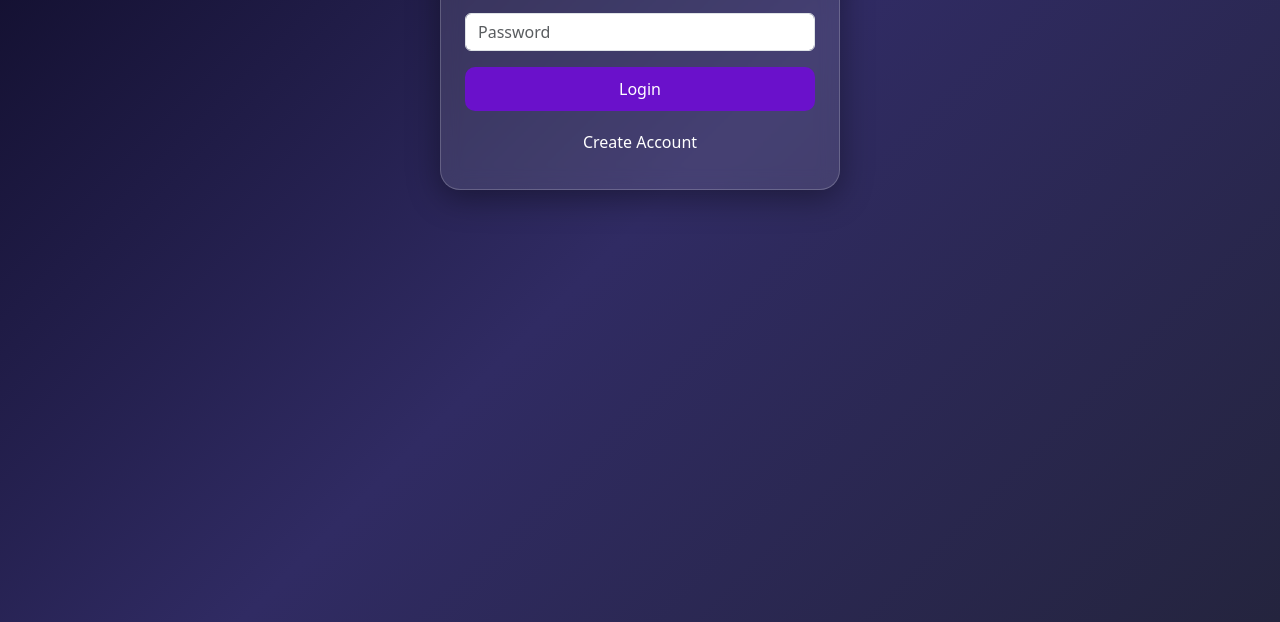
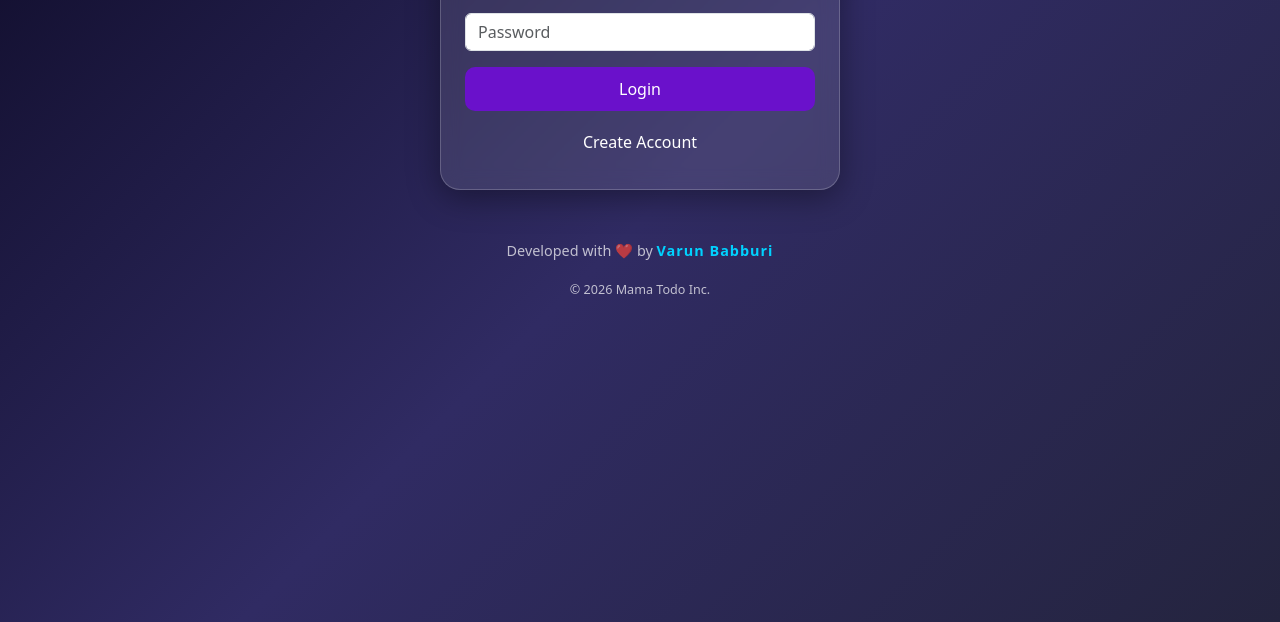
Before and after one commit to VarunBabburi/my-todo-app, a website: page index.html in a window 1280 px wide. Shown: the part 178-800 px from the top of the page. Drawn offline with nearby package versions, Linux system fonts and the light colour scheme.

Commit message:
credit goes to varun

```diff
--- a/index.html
+++ b/index.html
@@ -21,7 +21,10 @@
             </div>
             <button onclick="login()" class="btn btn-primary-custom w-100 mb-2">Login</button>
             <button onclick="signup()" class="btn btn-outline-custom w-100">Create Account</button>
+
         </div>
+
+
     </div>
 
     <div id="app-section" class="container" style="display: none;">
@@ -75,5 +78,9 @@
     </div>
 
     <script src="script.js"></script>
+    <footer class="app-footer">
+    <p>Developed with ❤️ by <strong>Varun Babburi</strong></p>
+    <small>© 2026 Mama Todo Inc.</small>
+</footer>
 </body>
 </html>
--- a/style.css
+++ b/style.css
@@ -143,3 +143,21 @@ li:hover {
 body {
     background: var(--bg-gradient);
 }
+.app-footer {
+    text-align: center;
+    padding: 20px;
+    color: rgba(255, 255, 255, 0.7); /* Light white color */
+    width: 100%;
+    margin-top: 30px;
+    font-size: 0.9rem;
+}
+
+.app-footer strong {
+    color: #00d2ff; /* Nee peru highlight avvadaniki sky blue color */
+    letter-spacing: 1px;
+}
+
+/* Light mode lo text dark ga kanipinchali kadha */
+[data-theme="light"] .app-footer {
+    color: #2d3436;
+}
```
